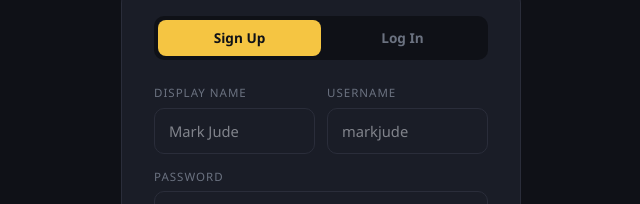
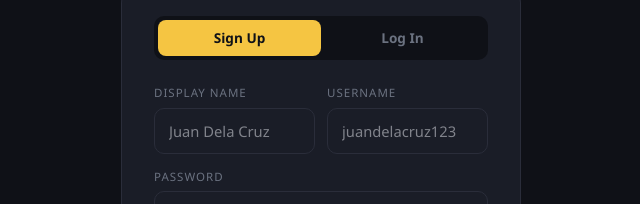
Before and after one commit to mjp-space/nasaanako-ph, a Next.js app: page /auth in a window 1280 px wide. Both pictures are taken after a click on the button "Sign Up". Shown: the part 227-431 px from the top of the page, without its empty margins (319-959 px from the left). Built offline with nearby package versions, Linux system fonts and the light colour scheme; no server answers.

Commit message:
fix: disable autofill on auth form + restrict guess map to Philippines

```diff
--- a/app/auth/page.tsx
+++ b/app/auth/page.tsx
@@ -105,16 +105,16 @@ function AuthContent() {
             <div style={{ display: 'grid', gridTemplateColumns: '1fr 1fr', gap: 12, marginBottom: 14 }}>
               <div>
                 <label style={labelStyle}>Display Name</label>
-                <input style={inputStyle} placeholder="Mark Jude" value={displayName} onChange={e => setDisplayName(e.target.value)} maxLength={32} />
+                <input style={inputStyle} placeholder="Juan Dela Cruz" value={displayName} onChange={e => setDisplayName(e.target.value)} maxLength={32} autoComplete="off" />
               </div>
               <div>
                 <label style={labelStyle}>Username</label>
-                <input style={inputStyle} placeholder="markjude" value={username} onChange={e => setUsername(e.target.value.replace(/[^a-zA-Z0-9_]/g, ''))} maxLength={20} />
+                <input style={inputStyle} placeholder="juandelacruz123" value={username} onChange={e => setUsername(e.target.value.replace(/[^a-zA-Z0-9_]/g, ''))} maxLength={20} autoComplete="off" />
               </div>
             </div>
             <div style={{ marginBottom: 16 }}>
               <label style={labelStyle}>Password</label>
-              <input style={inputStyle} type="password" placeholder="••••••••" value={password} onChange={e => setPassword(e.target.value)} onKeyDown={e => e.key === 'Enter' && handleSignup()} />
+              <input style={inputStyle} type="password" placeholder="••••••••" value={password} onChange={e => setPassword(e.target.value)} onKeyDown={e => e.key === 'Enter' && handleSignup()} autoComplete="new-password" />
             </div>
             <button onClick={handleSignup} disabled={loading} style={{ width: '100%', padding: 13, borderRadius: 12, border: 'none', background: 'var(--accent)', color: '#0f1117', fontWeight: 800, fontSize: '1rem', cursor: loading ? 'not-allowed' : 'pointer', opacity: loading ? 0.7 : 1, fontFamily: 'inherit' }}>
               {loading ? 'Creating account...' : 'Create Account →'}
--- a/app/play/page.tsx
+++ b/app/play/page.tsx
@@ -139,14 +139,25 @@ export default function PlayPage() {
     const t = setTimeout(() => {
 
       if (!guessMapRef.current || guessMapObjRef.current) return
+      const phBounds = new window.google.maps.LatLngBounds(
+        { lat: 4.5, lng: 116.0 },  // SW corner
+        { lat: 21.5, lng: 127.5 }  // NE corner
+      )
       const map = new window.google.maps.Map(guessMapRef.current, {
         center: { lat: 12.5, lng: 122.5 },
         zoom: 5,
+        minZoom: 5,
         mapTypeId: 'roadmap',
         disableDefaultUI: true,
         zoomControl: true,
+        restriction: {
+          latLngBounds: phBounds,
+          strictBounds: false,
+        },
         styles: [{ elementType: 'geometry', stylers: [{ color: '#1a1d27' }] }, { elementType: 'labels.text.fill', stylers: [{ color: '#6b7280' }] }, { featureType: 'water', elementType: 'geometry', stylers: [{ color: '#0f1117' }] }],
       })
+      // Fit the whole Philippines on load
+      map.fitBounds(phBounds)
       guessMapObjRef.current = map
       // Force resize in case container dimensions settled after init
       window.google.maps.event.trigger(map, 'resize')
```
